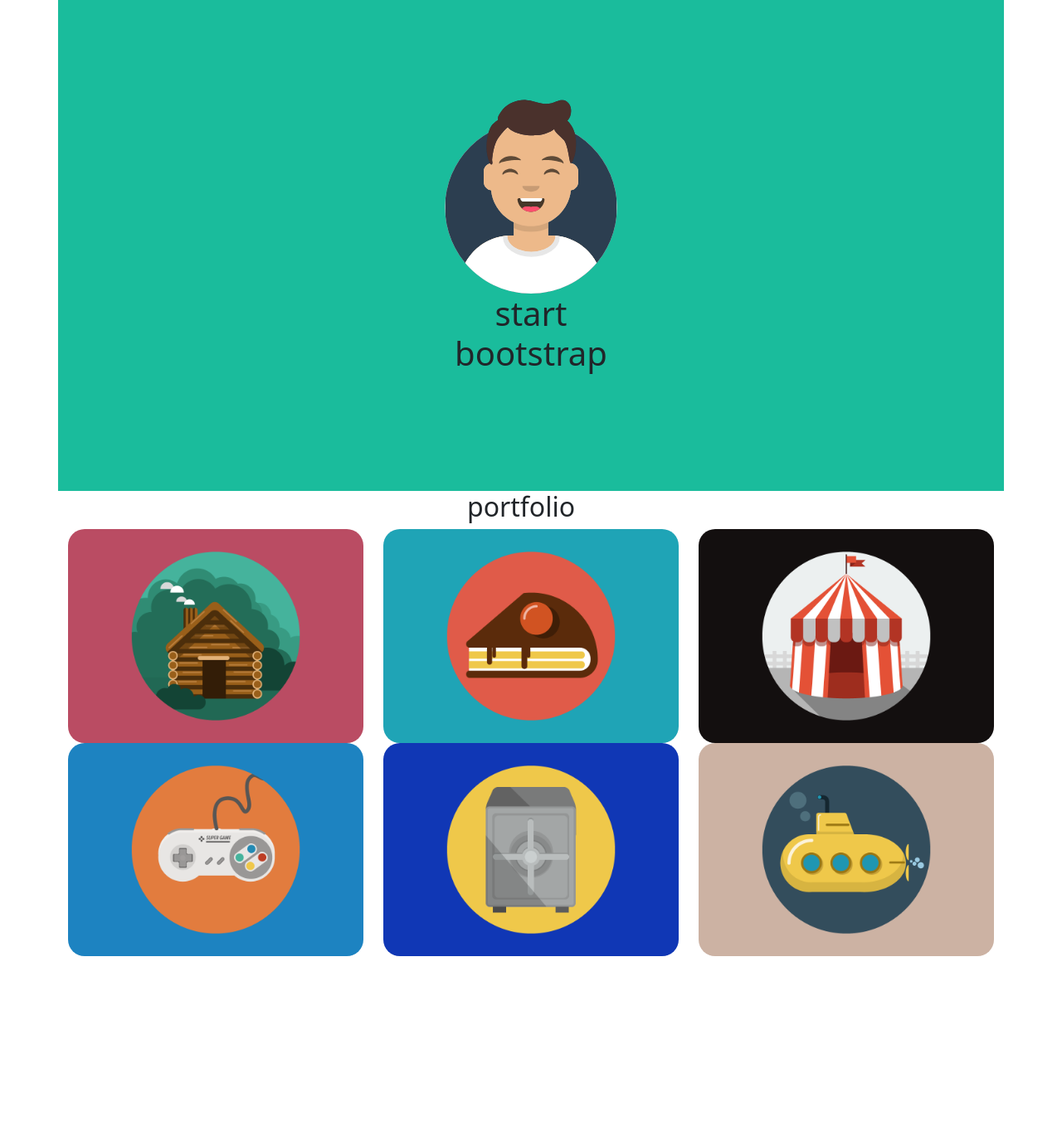
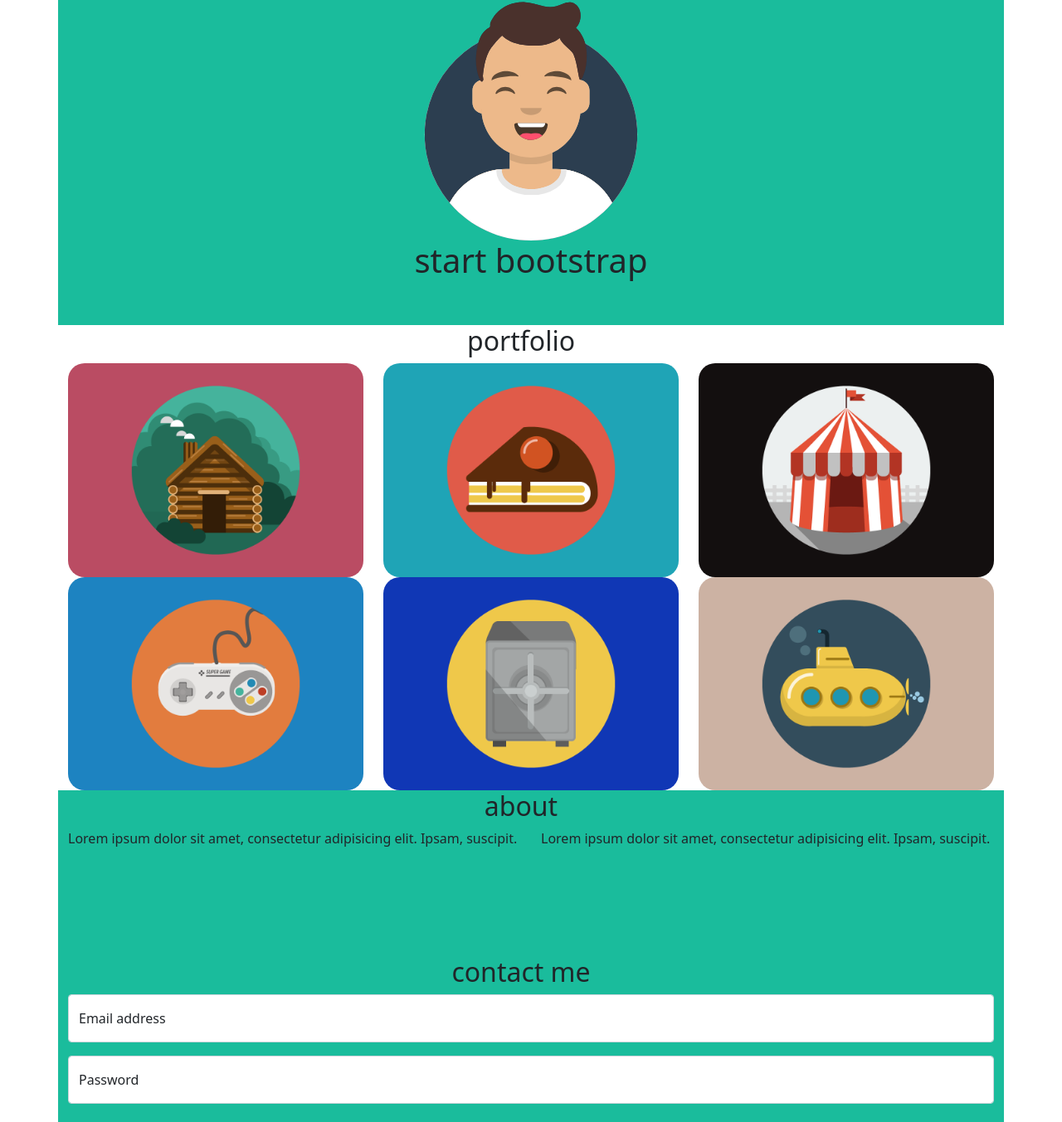
Before and after one commit to EdoardoRagazzi/html-css-bootstrap-freelancer, a plain HTML site: page index.html in a window 1280 px wide. Shown: the part 8-1361 px from the top of the page at 83% size. Before the commit the page ends 1161 px from the top, so only its background shows below. Drawn offline with nearby package versions, Linux system fonts and the light colour scheme.

Commit message:
about / contact

```diff
--- a/css/style.css
+++ b/css/style.css
@@ -9,20 +9,13 @@
 /*---------JUMBOTROON-------*/
 .jumbotroon{
     background-color: #1ABC9C;
-    height: 600px;
+    height: 400px;
     width: 100%;
-    overflow-x: hidden;
-    position: relative;
 }
-.image{
-    position: absolute;
-    height: 20%;
-    width: 20%;
-    left: 50%;
-    top:30%;
-    text-align: center;
-    transform: translate(-50%, -50%);
-    display: inline-block;
+.image img{
+
+   text-align: center;
+   justify-content: center;
 }
 /*-------PORTFOLIO------ */
 .title{
@@ -32,3 +25,8 @@
     width: 100%;
     border-radius: 20px;
 }
+/*----------ABOUT-----------*/
+.about, .contact {background-color: #1ABC9C;
+    height: 200px;
+    width: 100%;
+}
--- a/index.html
+++ b/index.html
@@ -45,8 +45,8 @@
     </div>
     <!-- ----------JUMBOTROON---------- -->
     <div class="container jumbotroon">
-        <div class="row justify-content-center">
-            <div class="col-12">
+        <div class="row ">
+            <div class="col-12 d-flex justify-content-center ">
                 <div class="image ">
                     <img src="img/avatar.svg" alt="avatar random">
                     <h1>start bootstrap</h1>
@@ -59,7 +59,7 @@
     <div class="container portfolio">
         <div class="row">
             <div class="col">
-                <div class="title row">
+                <div class="row title">
                     <h2 class="text-center">portfolio</h2>
                 </div>
                 <div class="row">
@@ -98,14 +98,53 @@
 
         </div>
     </div>
+    <!----------ABOUT--------->
+    <div class="container about">
+        <div class="row ">
+            <div class="col">
+                <div class="row title">
+                    <h2 class="text-center">about</h2>
+                </div>
+                <div class="row">
+                    <div class="col-12 col-sm-6">
+                        <p>Lorem ipsum dolor sit amet, consectetur adipisicing elit. Ipsam, suscipit.
+                        </p>
+                    </div>
+                    <div class="col-12 col-sm-6">
+                        <p>Lorem ipsum dolor sit amet, consectetur adipisicing elit. Ipsam, suscipit.
+                        </p>
+                    </div>
+                </div>
+            </div>
 
-
-
-
+        </div>
+    </div>
+    <!---------CONTACT ME------------>
+    <div class="container contact">
+        <div class="row">
+            <div class="col">
+                <div class="title row">
+                    <h2 class="text-center">contact me</h2>
+                </div>
+                <div class="row">
+                    <div class="col">
+                        <div class="form-floating mb-3">
+                            <input type="email" class="form-control" id="floatingInput" placeholder="name@example.com">
+                            <label for="floatingInput">Email address</label>
+                        </div>
+                        <div class="form-floating">
+                            <input type="password" class="form-control" id="floatingPassword" placeholder="Password">
+                            <label for="floatingPassword">Password</label>
+                        </div>
+                    </div>
+                </div>
+            </div>
+        </div>
+    </div>
     <!-- JavaScript Bundle with Popper -->
     <script src="https://cdn.jsdelivr.net/npm/bootstrap@5.0.1/dist/js/bootstrap.bundle.min.js"
-        integrity="sha384-gtEjrD/SeCtmISkJkNUaaKMoLD0//ElJ19smozuHV6z3Iehds+3Ulb9Bn9Plx0x4"
-        crossorigin="anonymous"></script>
+        integrity="sha384-gtEjrD/SeCtmISkJkNUaaKMoLD0//ElJ19smozuHV6z3Iehds+3Ulb9Bn9Plx0x4" crossorigin="anonymous">
+        </script>
 </body>
 
 </html>
```
